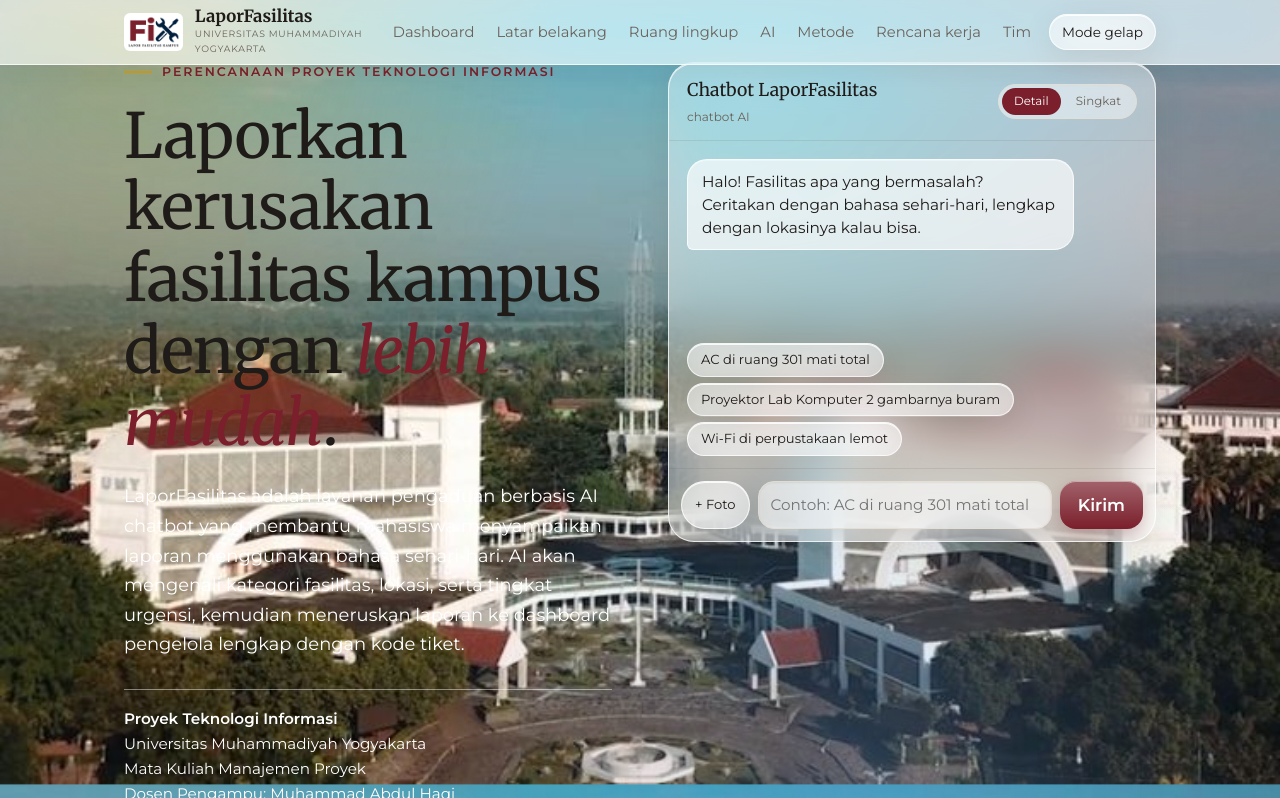
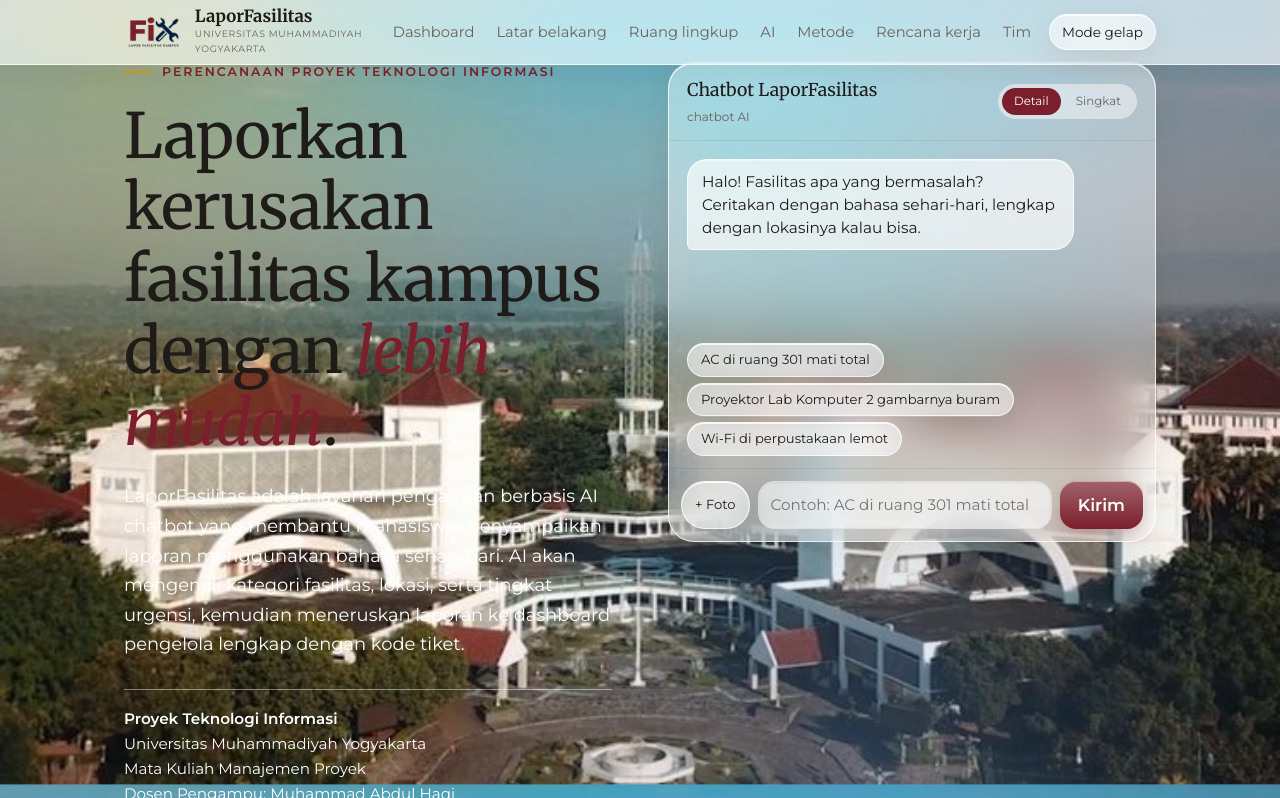
Before and after one commit to MUHAMADRAFLIPRATAMA/laporanfasilitas, a plain HTML site: page index.html in a window 1280 px wide. Shown: the part 69-867 px from the top of the page. Drawn offline with Linux system fonts and the light colour scheme; no server answers.

Commit message:
hapus latar belakang putih pada logo

```diff
--- a/index.html
+++ b/index.html
@@ -42,7 +42,7 @@ a{color:inherit}
 header.top{border-top:3px solid var(--gold);border-bottom:1px solid var(--line);background:var(--bg);position:sticky;top:0;z-index:5}
 header.top .wrap{display:flex;align-items:center;gap:18px;height:64px}
 .brand{display:flex;align-items:center;gap:12px;text-decoration:none;margin-right:auto}
-.logo img{height:38px;width:auto;display:block;background:#fff;border-radius:6px;padding:3px}
+.logo img{height:38px;width:auto;display:block;border-radius:6px;padding:3px}
 .sun{display:none;color:var(--gold);line-height:0}
 .brand b{font-family:var(--font-h);font-weight:600;font-size:1.05rem;display:block;line-height:1.1}
 .brand small{display:block;color:var(--muted);font-size:.58rem;letter-spacing:.08em;text-transform:uppercase}
```
